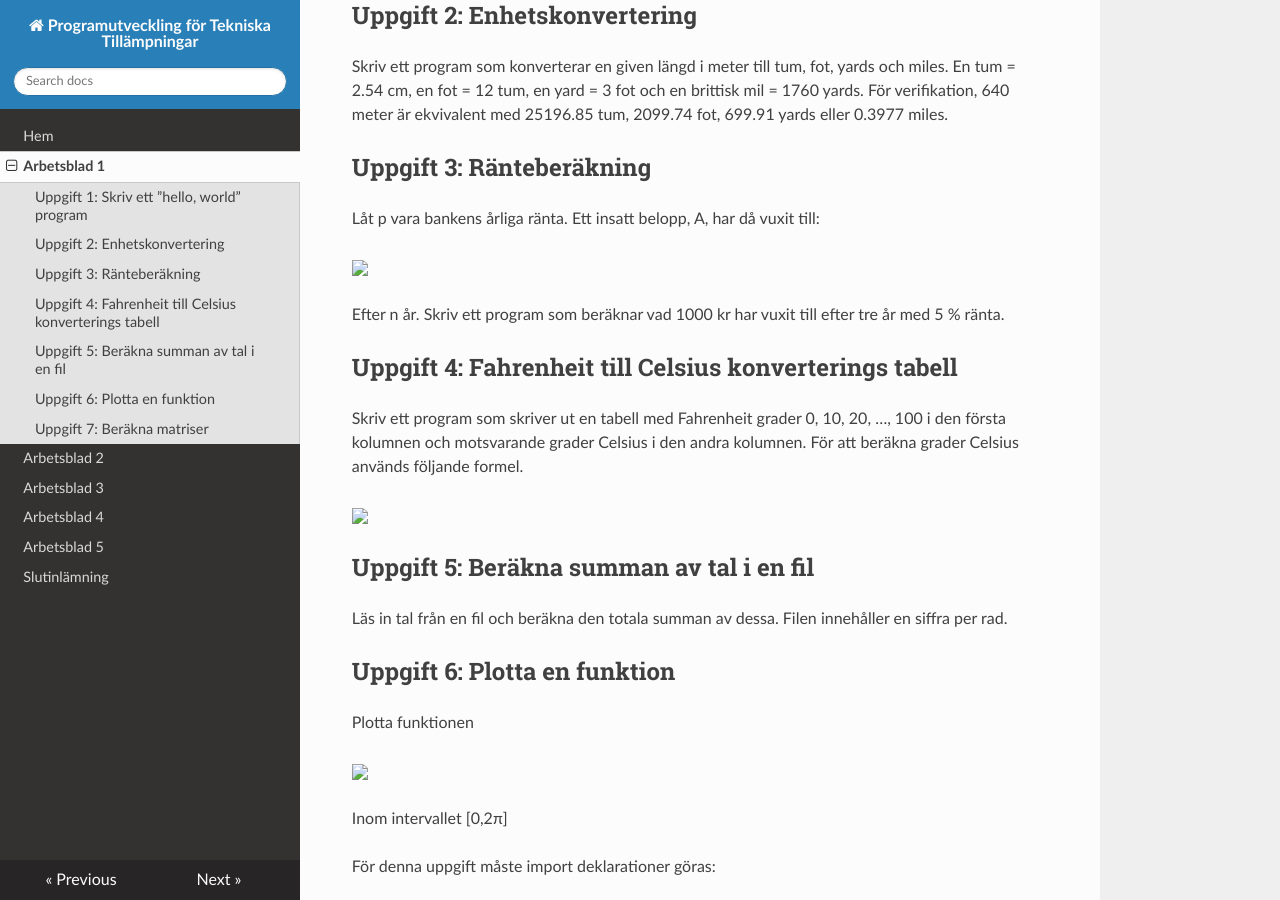
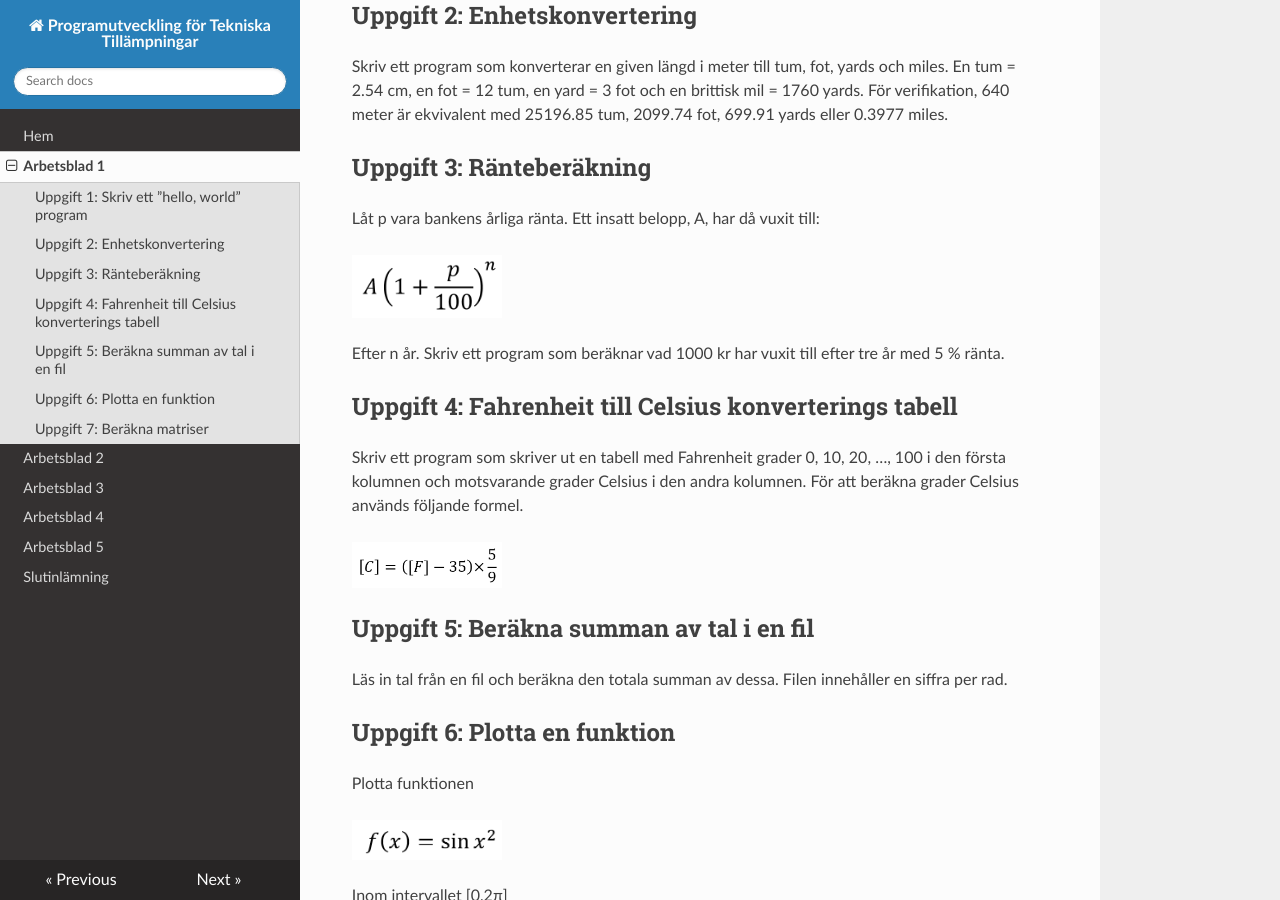
Before and after one commit to jonaslindemann/vsmn20, an MkDocs documentation site: the page built from docs/assignment1.md, in a window 1280 px wide and 900 px high, scrolled down 638 px. Built offline with MkDocs 1.6.1, drawn with Linux system fonts in a browser that asks for light colours; nearby versions of some CDN libraries; old or Windows-style settings are respelled for this version of MkDocs.

Commit message:
Fix image links.

```diff
--- a/docs/assignment1.md
+++ b/docs/assignment1.md
@@ -23,7 +23,7 @@ Skriv ett program som konverterar en given längd i meter till tum, fot, yards o
 
 Låt p vara bankens årliga ränta. Ett insatt belopp, A, har då vuxit till:
 
-<img src="images/interest.png" width="150">
+<img src="../images/interest.png" width="150">
 
 Efter n år. Skriv ett program som beräknar vad 1000 kr har vuxit till efter tre år med 5 % ränta.
 
@@ -31,7 +31,7 @@ Efter n år. Skriv ett program som beräknar vad 1000 kr har vuxit till efter tr
 
 Skriv ett program som skriver ut en tabell med Fahrenheit grader 0, 10, 20, …, 100 i den första kolumnen och motsvarande grader Celsius i den andra kolumnen. För att beräkna grader Celsius används följande formel.
 
-<img src="images/fahrenheit.png" width="150">
+<img src="../images/fahrenheit.png" width="150">
 
 ## Uppgift 5: Beräkna summan av tal i en fil
 
@@ -41,7 +41,7 @@ Läs in tal från en fil och beräkna den totala summan av dessa. Filen innehål
 
 Plotta funktionen
 
-<img src="images/sinx.png" width="150">
+<img src="../images/sinx.png" width="150">
 
 Inom intervallet [0,2π]
 
@@ -54,17 +54,17 @@ För denna uppgift måste import deklarationer göras:
 
 Definiera följande matriser in numpy:
 
-<img src="images/matrix.png" width="150"><br>
+<img src="../images/matrix.png" width="150"><br>
 
-<img src="images/matrix_b.png" width="90">
+<img src="../images/matrix_b.png" width="90">
 
 Beräkna och skriv ut följande uttryck:
 
-<img src="images/matrix_formulas.png" width="60">
+<img src="../images/matrix_formulas.png" width="60">
 
 Lös därefter ekvationsystemet
 
-<img src="images/eqsys.png" width="80">
+<img src="../images/eqsys.png" width="80">
 
 En linjär ekvationslösare finns som np.linalg.solve(A, b). Följande modul importer måste
 
```
